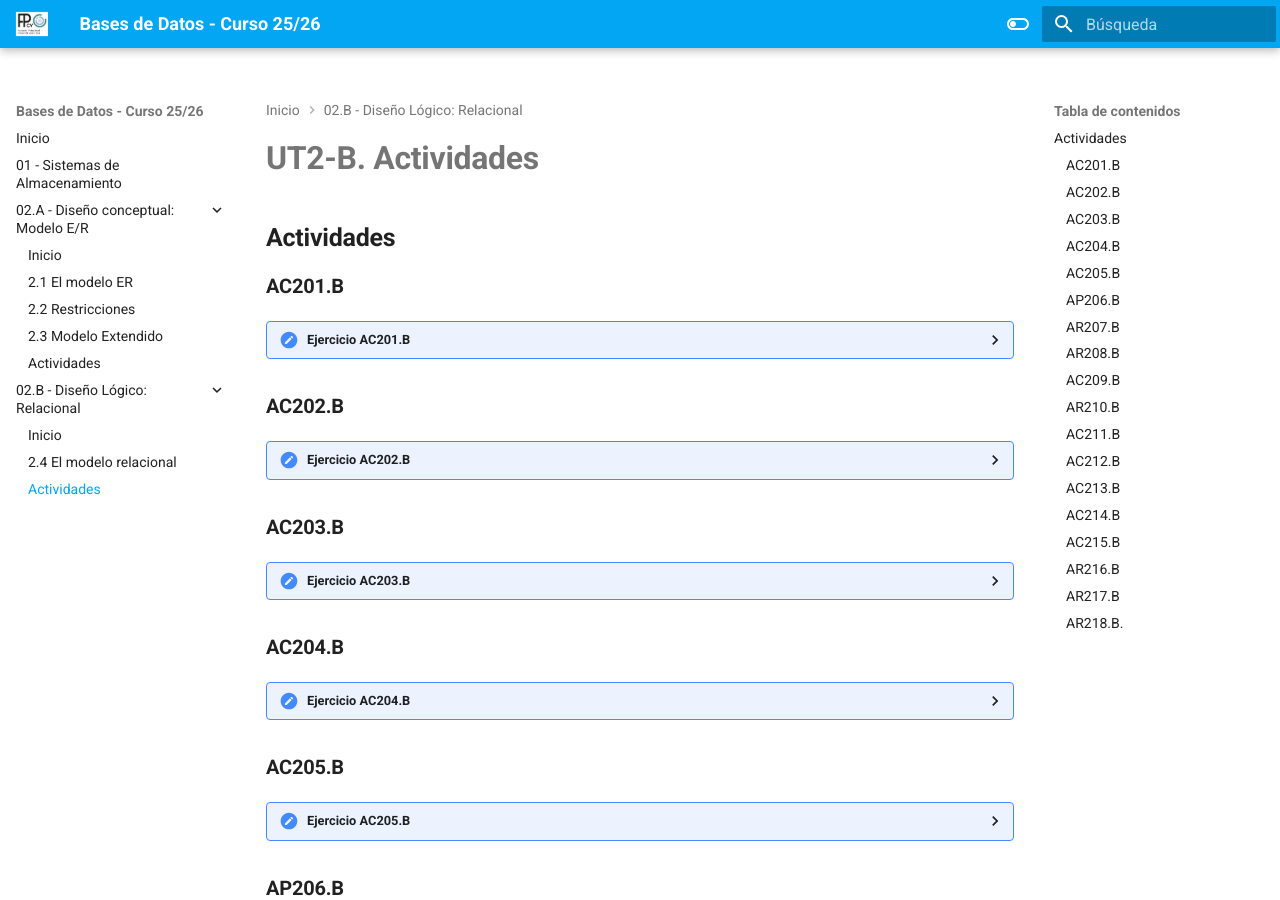
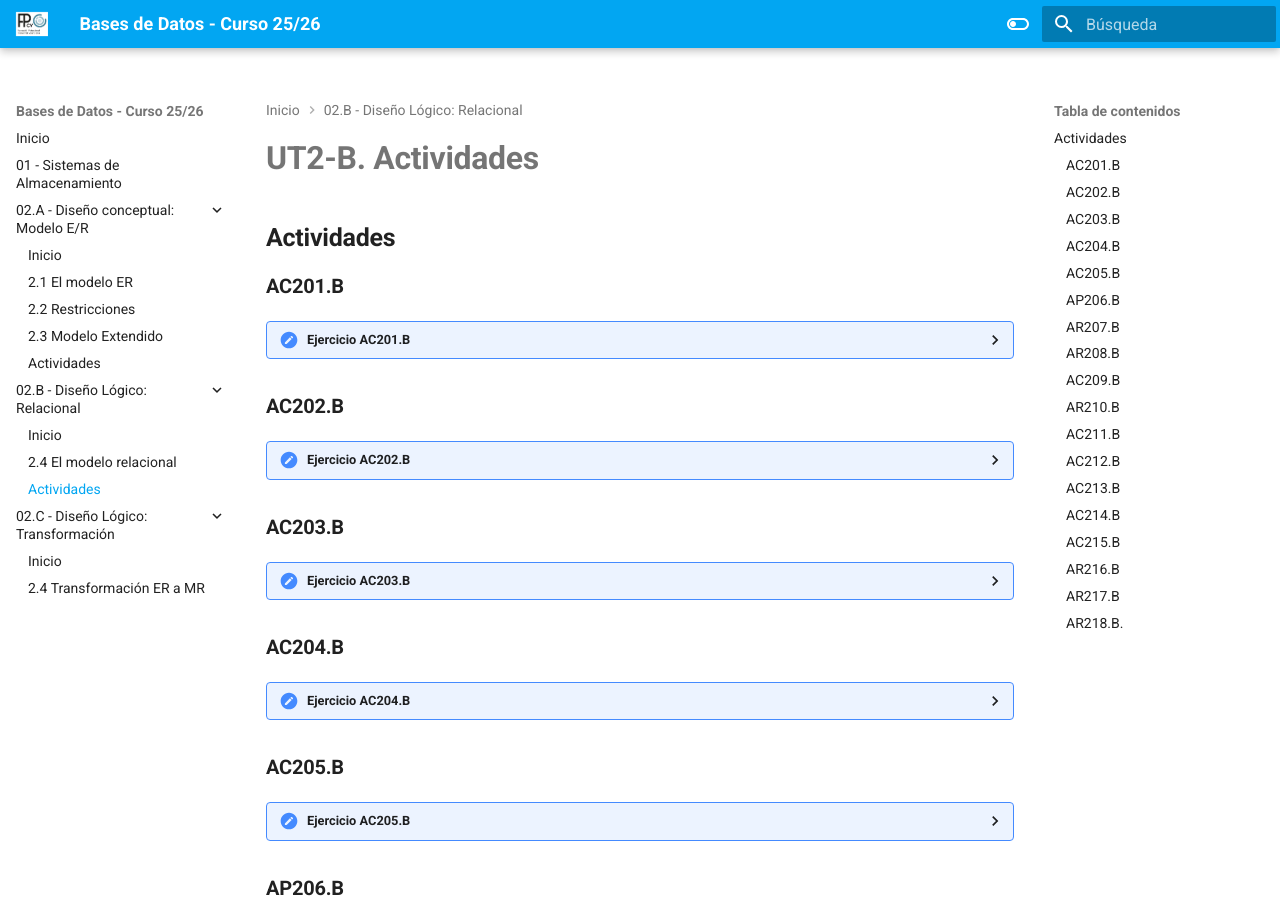
Before and after one commit to jssdocente/bd2526d, an MkDocs documentation site: the page built from docs/temas/02B/2.B-Actividades.md, in a window 1280 px wide and 900 px high. Built offline with MkDocs 1.6.1 and Material for MkDocs 9.7.7, drawn with Linux system fonts in a browser that asks for light colours; some of the changed lines change nothing that is shown.

Commit message:
Update navigation in mkdocs.yml to include the section for Diseño Lógico: Transformación

```diff
--- a/docs/temas/02B/2.B-Actividades.md
+++ b/docs/temas/02B/2.B-Actividades.md
@@ -39,7 +39,6 @@
     - Un mismo campo puede funcionar a la vez como clave primaria y como clave ajena de una relación.
     - Una clave ajena puede enlazar una relación consigo misma.    |
 
-
 ### **AC203.B**
 
 ??? "Ejercicio AC203.B"
@@ -70,6 +69,7 @@
         | 4 | Deportes | Artículos deportivos y outdoor |
         | 4 | Deportes | Productos de oficina y papelería |
 
+    Indica las restricciones semáticas que aplicarías para resolver los problemas.
 
 ### **AC204.B**
 
@@ -90,6 +90,7 @@
     | 98765430Y | 50 | Ana Vidal | F | C Eugeni D'Ors 5 | 3/3/24 | 6 |
     | 12345678A | 60 | Guillem Vidal | M | C Mayor, 5 | 11/1/24 | 2 |
 
+    Genera el modelo relacional con [https://dbdiagram.io/](https://dbdiagram.io/) identificando las claves y restricciones.
 
 ### **AC205.B**
 
@@ -116,7 +117,6 @@
 
     Utiliza [https://dbdiagram.io/](https://dbdiagram.io/) para crearlo.
 
-
 ### **AP206.B**
 
 ??? "Ejercicio AP206.B"
@@ -133,6 +133,9 @@
     | Conducir (nif*, matricula*, cantidad) | PK: (nif, matricula) | FK: (nif) → Conductor (matricula) → Autobus |
     | Autobus (matricula, tipo, numPlazas) | PK: (matricula) | VNN: (numPlazas) |
 
+    Genera el diagrama de tablas con [https://dbdiagram.io/](https://dbdiagram.io/).<br>
+    Copia el diagrama al ejercicio e indica los tipos de relación existentes.
+
 ### **AR207.B**
 
 ??? "Ejercicio AR207.B"
@@ -145,7 +148,6 @@
 
     A continuación, crea una nueva tabla `PROVEEDOR` con datos asociados a esta nueva relación, y actualiza el esquema relacional para que estén las tres tablas relacionadas.
 
-
 ### **AR208.B**
 
 ??? "Ejercicio AR208.B"
@@ -154,11 +156,12 @@
     | --- | --- |
     |  RABD.6 // CE6b, CE6f // | 3p |
 
+    A partir del siguiente diagrama, crea el esquema relacional. Indica las restriciones en el diagrama.
+
     <figure markdown="span">
         <img src="images/03ar308.png" width="90%">
         <figcaption>Actividad 208.B</figcaption>
     </figure>
-
 
 ### **AC209.B**
 
@@ -181,6 +184,11 @@
     4. ¿Podemos tener dos proveedores con el mismo nombre?
     5. ¿Todo `PRODUCTO` obligatoriamente pertenecerá a una `CATEGORIA`?
     6. Cuando en un pedido compramos dos producto diferentes ¿Cuantas `LINEA_PEDIDO` necesitamos? ¿Y si son del mismo producto?
+
+    *(Utiliza una fila de la tabla del ejercicio, una para la pregunta, y otra para la respusta)*
+
+    Genera el diagrama de tablas con [https://dbdiagram.io/](https://dbdiagram.io/) e incluye las restricciones que aparezcan en el diagrama.<br>
+    Copia el diagrama en el ejercicio.
 
 ### **AR210.B**
 
@@ -206,6 +214,8 @@
 
     A continuación, añade al modelo las tablas y relaciones necesarias para almacenar la información de los clientes que realizan el viaje, así como en qué hotel duermen.
 
+    > ▶️ Genera el diagrama de tablas con [https://dbdiagram.io/](https://dbdiagram.io/) completo.
+
 ### **AC211.B**
 
 ??? "Ejercicio AC311.B"
@@ -216,7 +226,6 @@
 
     A partir del esquema y de las tablas obtenidas en la actividad [AC205.B](#ac205b), completa el [diccionario de datos](./2.4-ModeloRelacional.md#diccionario-de-datos), indicando tanto la información de las tablas, como sus relaciones y restricciones.
 
-
 ### **AC212.B**
 
 ??? "Ejercicio AC212.B"
@@ -226,7 +235,6 @@
     |  RABD.6 // CE6c, CE6d // | 3p |
 
     A partir del diagrama y del esquema obtenidos en la actividad [AR210.B](#ar210b), completa el diccionario de datos.
-
 
 ### **AC213.B**
 
@@ -247,7 +255,6 @@
     | 333 | 3/1/24 | C3 | Furgoneta | A | Zapatos | 360 |
     | 444 | 3/1/24 | C2 | Tráiler | C | Camisetas | 3000 |
     | 555 | 3/1/24 | C1 | Tráiler | B | Gorras | 140 |
-
 
 ### **AC214.B**
 
@@ -283,8 +290,6 @@
     | Atreus | Meca | E110 | 20 | Miguel | 50.000 | 15/10/24 | 21.000 | Aeronáutica | Ángel |  |
     | Atreus | Meca | E120 | 15 | Noa | 50.000 | 15/10/24 | 25.000 | Lanzamientos | Paco |  |
 
-
-
 ### **AC215.B**
 
 ??? "Ejercicio AC215.B"
@@ -306,7 +311,6 @@
 
     - EDITORIAL (codigo*, nombre, pais)
         - · PK: (codigo)
-
 
 ### **AR216.B**
 
@@ -333,7 +337,6 @@
         | 1234 | Tela de araña | Spiderman | 666000000 | Consumible |
         | 3378 | Máquina del Tiempo | Dr Who | 777000000 | Vehículo |
         | 2549 | Varita Mágica | Harry Potter | 888000000 | Herramienta |
-
 
 ### **AR217.B**
 
--- a/mkdocs.yml
+++ b/mkdocs.yml
@@ -15,9 +15,9 @@ nav:
     - "Inicio": temas/02B/index.md
     - "2.4 El modelo relacional": temas/02B/2.4-ModeloRelacional.md
     - "Actividades": temas/02B/2.B-Actividades.md
-  # - "02.C - Diseño Lógico: Transformación":
-  #   - "Inicio": temas/02C/index.md
-  #   - "2.4 Transformación ER a MR": temas/02C/2.5-Transformacion.md
+  - "02.C - Diseño Lógico: Transformación":
+    - "Inicio": temas/02C/index.md
+    - "2.4 Transformación ER a MR": temas/02C/2.5-Transformacion.md
   #   - "Actividades": temas/02C/2.C-Actividades.md
     # - "2.2 Restricciones": temas/02/2.2-Restricciones.md
     # - "2.3 Modelo Extendido": temas/02/2.3-Modelo-extendido.md
```
